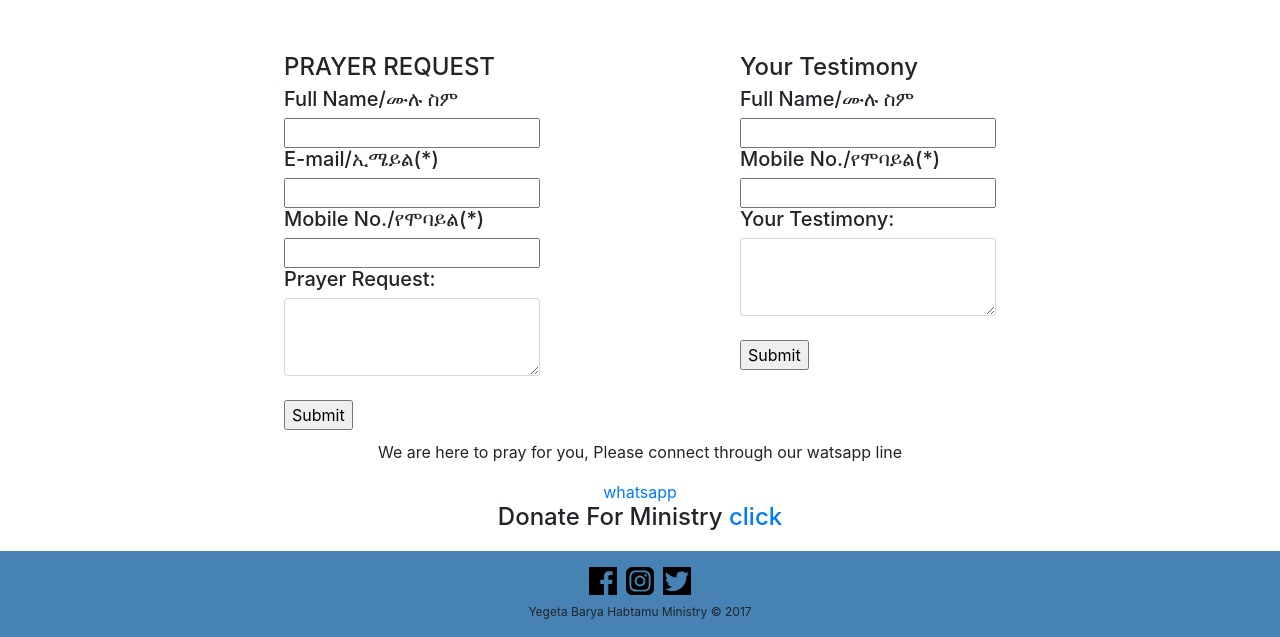
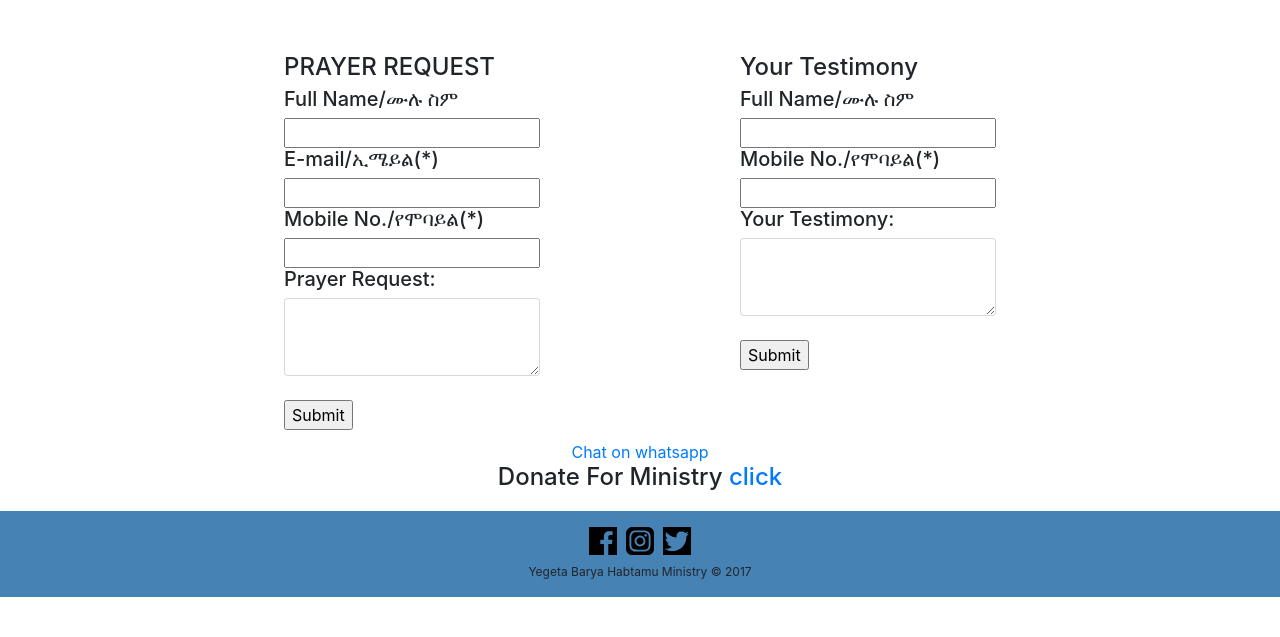
Before and after one commit to GetenetLaloto/YegetaBarya-Habtamu-, a Jekyll site: the page built from index.html, in a window 1280 px wide, cut to the strip 860-1497 px from the top of the page. Built offline with Jekyll 4.4.1, drawn with Linux system fonts in a browser that asks for light colours; nearby versions of some CDN libraries; after the commit the page ends 1457 px from its top, so only the background shows below that.

Commit message:
Revert "looks like i messed up the slides:("
This reverts commit d955bebe682c94973ec2c028861079f74d5a7a2d, reversing
changes made to 8a8a1586156b14dc1bcc474f2401039317f41fef.

c Your branch is up-to-date with 'origin/master'.

```diff
--- a/index.html
+++ b/index.html
@@ -124,8 +124,7 @@
         </div>
     </div>
 		<div class='donate'>
-			<p>We are here to pray for you, Please connect through our watsapp line </p>
-			<a href="https://api.whatsapp.com/send?phone=13478397738">whatsapp</a>
+			<a href="https://api.whatsapp.com/send?phone=13477403325">Chat on whatsapp</a>
 
 				<h4 class='text'>Donate For Ministry <a href="#">click</a></h4>
 		</div>
--- a/resources/home.css
+++ b/resources/home.css
@@ -2,13 +2,27 @@
   width: 100%;
   background-size: cover;
   background-position: 50% 50%;
+  /*display: inline-block;*/
+  /*display: flex;*/
   padding: 15px;
+}
+.top-banner .inner{
+  /*display: flex;
+  justify-content: center;
+  align-items: center;
+  height: 100%*/
 }
 .top-banner .cross{
   width: 40px;
   display: inline-block;
   margin-right: 10px;
 }
+/*.inner{s
+  display: inline-block;
+  width: calc(50% - 30px);
+}*/
+
+
 .p{
   color: white;
 }
@@ -17,25 +31,21 @@
   display: inline-block;
   color:white;
 }
-.video{
-  padding: 0 15px;
-}
-.video iframe{
-  margin: 10px auto;
-  width: 100%;
-}
-
 @media (min-width: 544px) {
   .top-banner{
     display: flex;
   }
   .top-banner .inner{
+    /*display: inline-block;*/
     width: calc(50% - 30px);
     display: flex;
     justify-content: center;
     align-items: center;
     height: 100%
   }
+
+}
+@media (min-width: 544px) {
   .container{
     width: 100%;
     display: flex;
@@ -47,25 +57,39 @@
     margin-left: 100px;
   }
   .video{
-    padding: 0 15px;
     display: flex;
-    justify-content:space-between;
-  }
-  .video iframe{
-    width: 19%;
+    justify-content: center;
+
   }
 }
 .donate{
   margin: 10px auto;
   text-align: center;
 }
+iframe{
+  margin: 10px;
+
+}
+
+
+
+
+/*.pray, .testimony{
+  display: inline-block;
+  margin-right: 100px;
+  margin-left: 100px;
+}*/
 
 .navbar {
   background-color: #4682b4;
 }
+
+
+
 .navbar .navbar-nav{
   margin: auto;
 }
+
 .navbar ul li a{
   color: white !important;
 }
@@ -112,20 +136,20 @@
     height: 100%;
     opacity: 0; }
   .slideshow .image-wrapper {
+    overflow: hidden;
+    display: flex;
     position: absolute;
     justify-content: center;
     background-color: gray;
     width: 100%;
     height: 100%; }
-    .slideshow .image-wrapper .slide{
+    .slideshow .image-wrapper img {
+      overflow: hidden;
       position: absolute;
-      background-size: auto 100%;
-      background-position: 50% 50%;
-      height: 100%;
-      width: 100%;
-      background-repeat: no-repeat;
-      opacity: 0
-    }
+      /*width: 100vw;*/
+      max-height: 100%;
+      z-index: -1;
+      opacity: 0; }
     .slideshow .image-wrapper .fade-trans {
       transition: opacity 1s; }
     .slideshow .image-wrapper .active {
```
Also changed, not shown: 404.html (deleted, +0 -21 lines).
